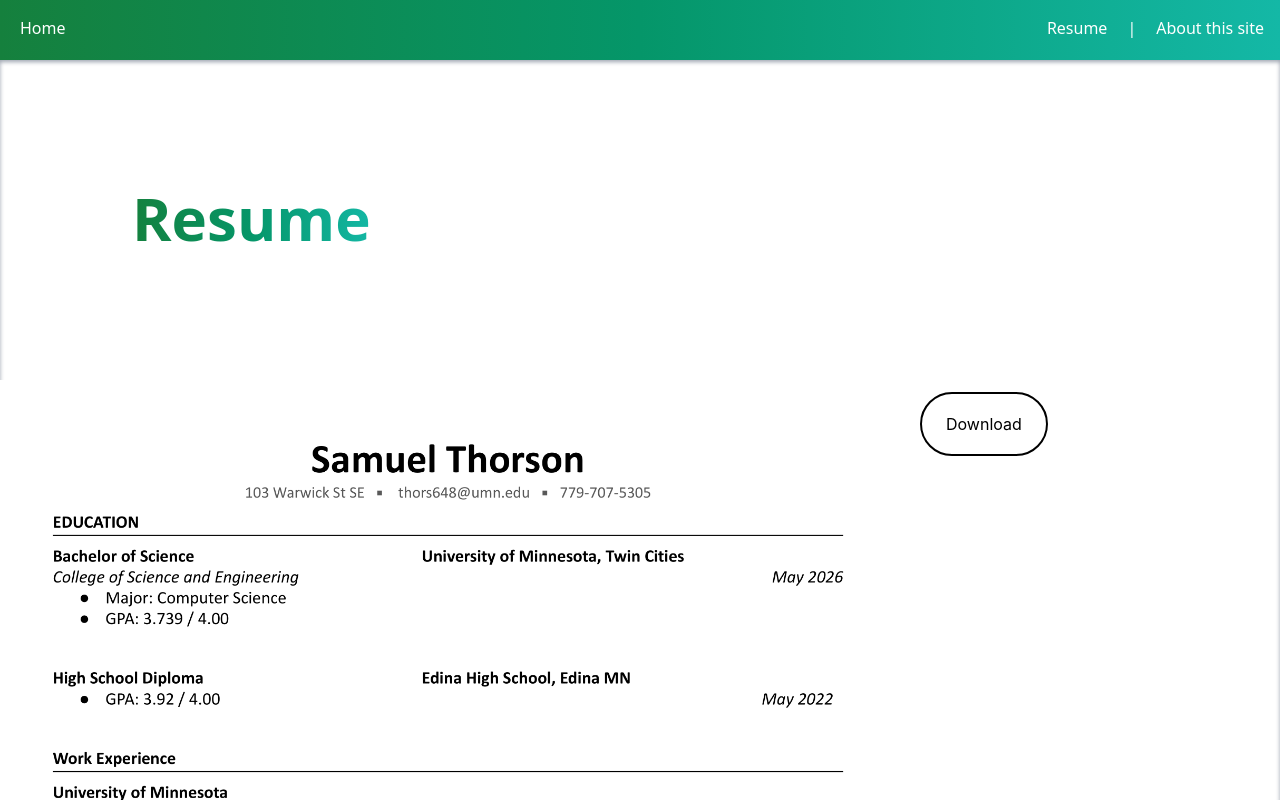
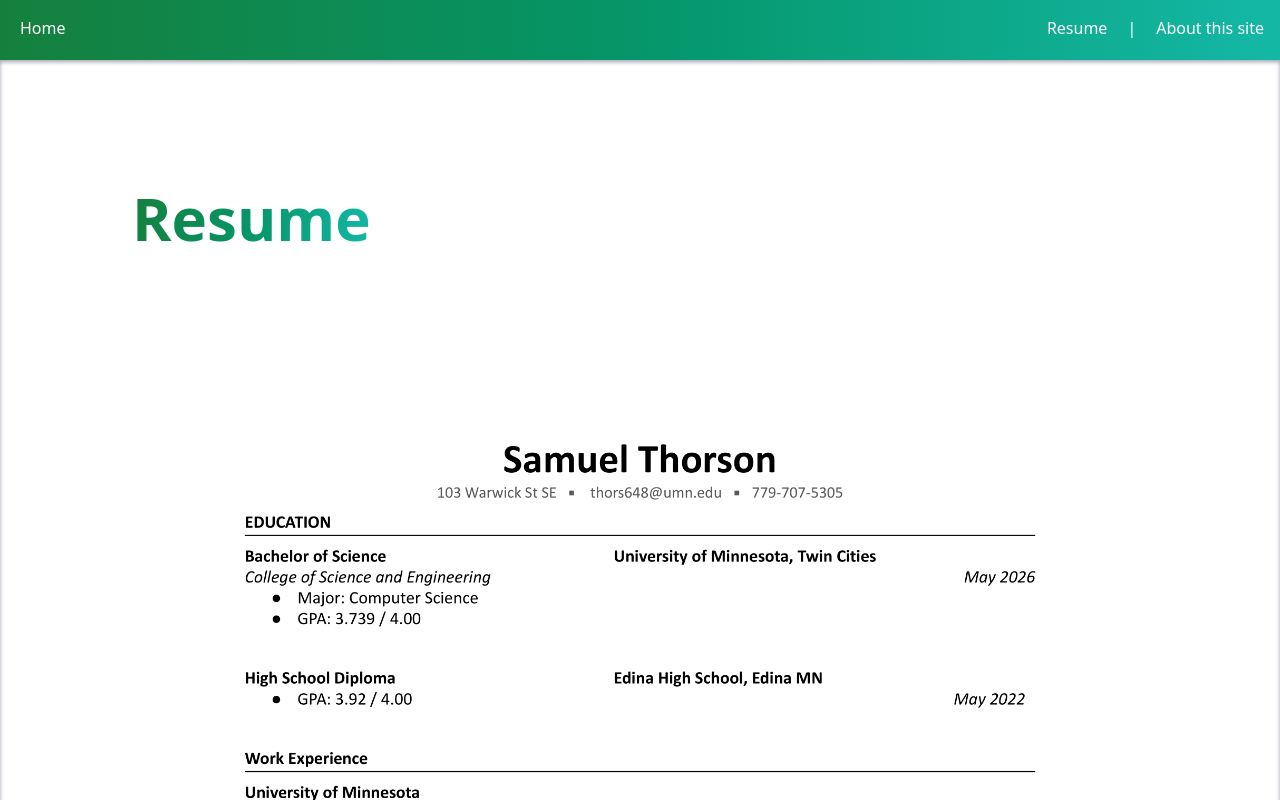
Before and after one commit to Sthor726/personal-website, a React (Create React App) app in the folder react-app/: page /resume in a window 1280 px wide. Shown: the top 800 px of the page. Built offline with nearby package versions, Linux system fonts and the light colour scheme.

Commit message:
Finished Resume page

```diff
--- a/react-app/package.json
+++ b/react-app/package.json
@@ -1,6 +1,7 @@
 {
   "name": "react-app",
   "version": "0.1.0",
+  "homepage": "https://sthor726.github.io/react-gh-pages",
   "private": true,
   "dependencies": {
     "@testing-library/jest-dom": "^5.17.0",
@@ -13,6 +14,8 @@
     "web-vitals": "^2.1.4"
   },
   "scripts": {
+    "predeploy": "npm run build",
+    "deploy": "gh-pages -d build",
     "start": "react-scripts start",
     "build": "react-scripts build",
     "test": "react-scripts test",
--- a/react-app/src/components/Resume.js
+++ b/react-app/src/components/Resume.js
@@ -9,22 +9,16 @@ function Resume() {
       <h2 class="font-sans text-6xl font-bold pt-32 ml-32 mr-auto w-fit p-1 h-auto text-transparent bg-clip-text bg-gradient-to-r from-green-700 via-emerald-600 to-teal-500">
         Resume
       </h2>
-      <div class="flex">
       <img
-          class="pt-32 max-w-4xl h-auto"
+        class="pt-32 max-w-4xl h-auto ml-auto mr-auto"
         alt="My Resume"
         src="/images/resume.png"
       />
-        <a
-          class="h-16 rounded-full py-3 px-6"
-          href="/images/resume.png"
-          download
-        >
-          <button class=" border-2 border-black text-black h-16 rounded-full py-3 px-6 m-auto mt-32 group-hover:bg-black group-hover:text-slate-100 transition-all ease-out duration-300">
+      <a class="py-3 px-6" href="/images/resume.png" download>
+        <button class=" text-black py-3 px-6 m-auto mb-32 hover:underline">
           Download
         </button>
       </a>
-      </div>
     </div>
   );
 }
```
Lines whose indentation alone changed are shown as unchanged.
